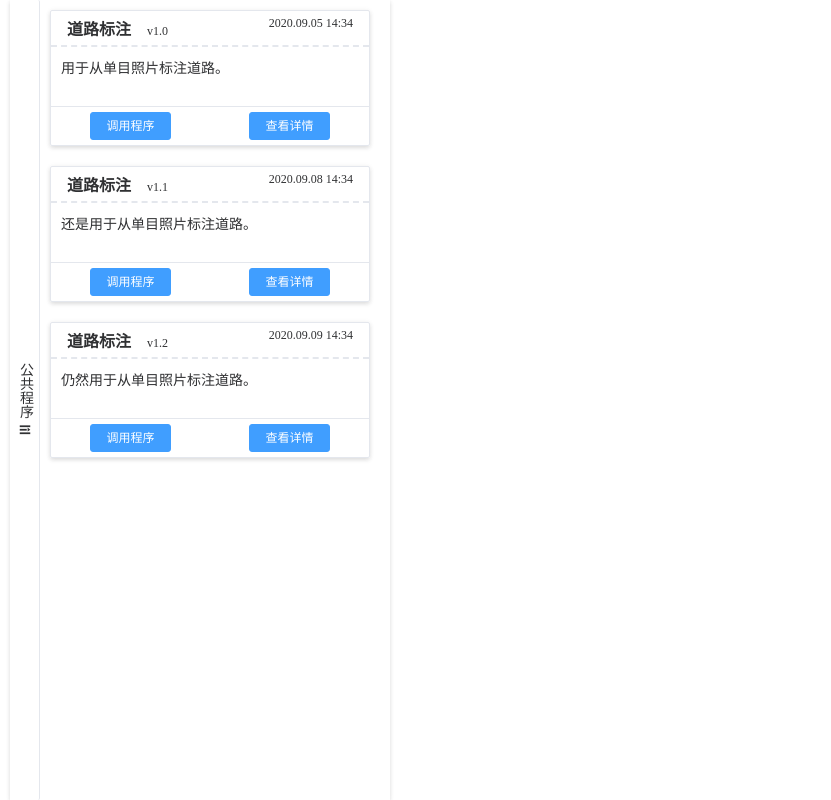
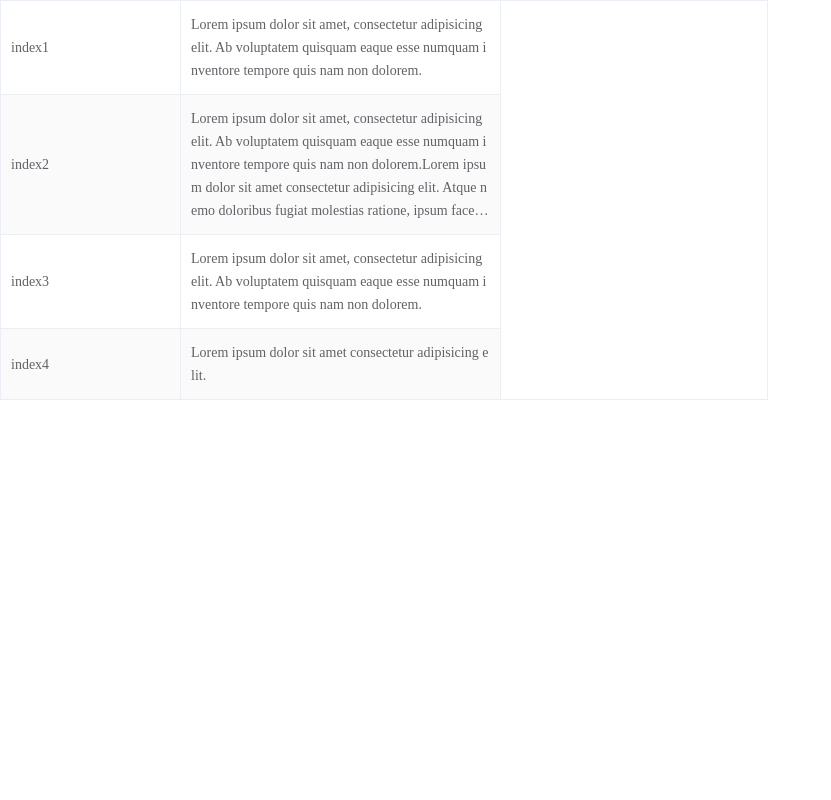
Before and after one commit to shiyuan598/map-3d, a Vue app: page / in a window 1280 px wide. Shown: the whole page, without its empty margins (0-831 px from the left). Built offline with nearby package versions, Linux system fonts and the light colour scheme.

Commit message:
表格中多行显示省略号

```diff
--- a/src/main.js
+++ b/src/main.js
@@ -2,13 +2,13 @@ import Vue from "vue";
 import App from "./App.vue";
 import router from "./router";
 import store from "./store";
-import ElementUI from 'element-ui';
-import 'element-ui/lib/theme-chalk/index.css';
+import ElementUI from "element-ui";
+import "element-ui/lib/theme-chalk/index.css";
 Vue.config.productionTip = false;
 
 Vue.use(ElementUI);
 new Vue({
   router,
   store,
-  render: (h) => h(App),
+  render: h => h(App)
 }).$mount("#app");
--- a/src/router/index.js
+++ b/src/router/index.js
@@ -1,51 +1,56 @@
-import Vue from 'vue';
-import VueRouter from 'vue-router';
-import Home from '../views/Home.vue';
-import HelloWorld from '../components/HelloWorld'
+import Vue from "vue";
+import VueRouter from "vue-router";
+import Home from "../views/Home.vue";
+import HelloWorld from "../components/HelloWorld";
 
 Vue.use(VueRouter);
 
 const routes = [
   {
-    path: '/home',
-    name: 'Home',
-    component: Home,
+    path: "/home",
+    name: "Home",
+    component: Home
   },
   {
-    path: '/helloworld',
-    name: 'HelloWorld',
-    component: HelloWorld,
+    path: "/helloworld",
+    name: "HelloWorld",
+    component: HelloWorld
   },
   {
-    path: '/about',
-    name: 'About',
+    path: "/about",
+    name: "About",
     // route level code-splitting
     // this generates a separate chunk (about.[hash].js) for this route
     // which is lazy-loaded when the route is visited.
     component: () =>
-      import(/* webpackChunkName: "about" */ '../views/About.vue'),
+      import(/* webpackChunkName: "about" */ "../views/About.vue")
   },
   {
-    path: '/map',
-    name: 'Map',
-    component: () => import('../views/Map.vue'),
+    path: "/map",
+    name: "Map",
+    component: () => import("../views/Map.vue")
   },
   {
-    path: '/',
-    name: 'List',
-    component: () => import('../components/package/PackageList.vue'),
+    path: "/",
+    name: "Table",
+    component: () => import("../views/Table.vue")
   },
   {
-    path: '/detail',
-    name: 'Detail',
-    component: () => import('../components/package/PackageDetail.vue'),
+    path: "/list",
+    name: "List",
+    component: () => import("../components/package/PackageList.vue")
+  },
+  {
+    path: "/detail",
+    name: "Detail",
+    component: () => import("../components/package/PackageDetail.vue")
   }
 ];
 
 const router = new VueRouter({
-  mode: 'history',
+  mode: "history",
   base: process.env.BASE_URL,
-  routes,
+  routes
 });
 
 export default router;
--- a/src/views/Map.vue
+++ b/src/views/Map.vue
@@ -52,7 +52,7 @@ export default {
         console.info(e);
       });
 
-      //   this.rotateMap();
+      // this.rotateMap();
       // 添加图层
       this.map.on("load", () => {
         this.map.addSource("CONSTS.SOURCE.LIGHT_RASTER", {
@@ -61,7 +61,7 @@ export default {
             "//wprd01.is.autonavi.com/appmaptile?x={x}&y={y}&z={z}&lang=zh_cn&size=1&scl=1&style=7",
             "//wprd02.is.autonavi.com/appmaptile?x={x}&y={y}&z={z}&lang=zh_cn&size=1&scl=1&style=7",
             "//wprd03.is.autonavi.com/appmaptile?x={x}&y={y}&z={z}&lang=zh_cn&size=1&scl=1&style=7",
-            "//wprd04.is.autonavi.com/appmaptile?x={x}&y={y}&z={z}&lang=zh_cn&size=1&scl=1&style=7"
+            "//wprd04.is.autonavi.com/appmaptile?x={x}&.toStringy={y}&z={z}&lang=zh_cn&size=1&scl=1&style=7"
           ],
           tileSize: 256,
           tileUsage: "all" // 瓦片用途
--- /dev/null
+++ b/src/views/Table.vue
@@ -0,0 +1,56 @@
+<template>
+  <div>
+    <el-table
+      class="tableLimit"
+      :data="tableData"
+      border
+      :show-header="false"
+      stripe
+      style="width: 60%"
+    >
+      <el-table-column prop="name" label="名称" width="180"> </el-table-column>
+      <el-table-column prop="value" label="内容" width="320"> </el-table-column>
+    </el-table>
+  </div>
+</template>
+
+<script>
+export default {
+  name: "table",
+  data() {
+    return {
+      tableData: [
+        {
+          name: "index1",
+          value:
+            "Lorem ipsum dolor sit amet, consectetur adipisicing elit. Ab voluptatem quisquam eaque esse numquam inventore tempore quis nam non dolorem."
+        },
+        {
+          name: "index2",
+          value:
+            "Lorem ipsum dolor sit amet, consectetur adipisicing elit. Ab voluptatem quisquam eaque esse numquam inventore tempore quis nam non dolorem.Lorem ipsum dolor sit amet consectetur adipisicing elit. Atque nemo doloribus fugiat molestias ratione, ipsum facere inventore? Qui quia iusto, exercitationem aliquam aut expedita voluptate."
+        },
+        {
+          name: "index3",
+          value:
+            "Lorem ipsum dolor sit amet, consectetur adipisicing elit. Ab voluptatem quisquam eaque esse numquam inventore tempore quis nam non dolorem."
+        },
+        {
+          name: "index4",
+          value: "Lorem ipsum dolor sit amet consectetur adipisicing elit."
+        }
+      ]
+    };
+  }
+};
+</script>
+
+<style>
+.tableLimit tr td .cell {
+  overflow: hidden;
+  text-overflow: ellipsis;
+  display: -webkit-box;
+  -webkit-line-clamp: 5; /*可以显示的行数，超出部分用...表示 */
+  -webkit-box-orient: vertical;
+}
+</style>
```
